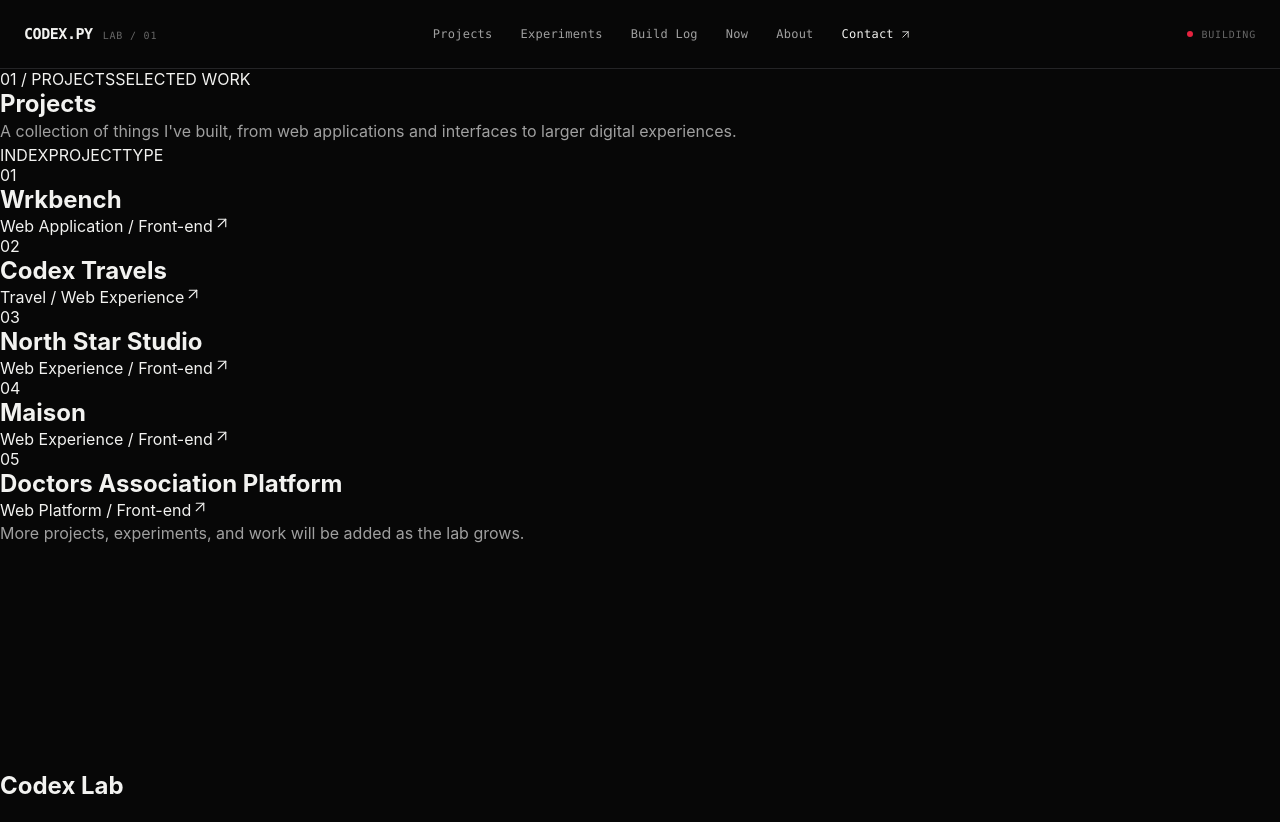
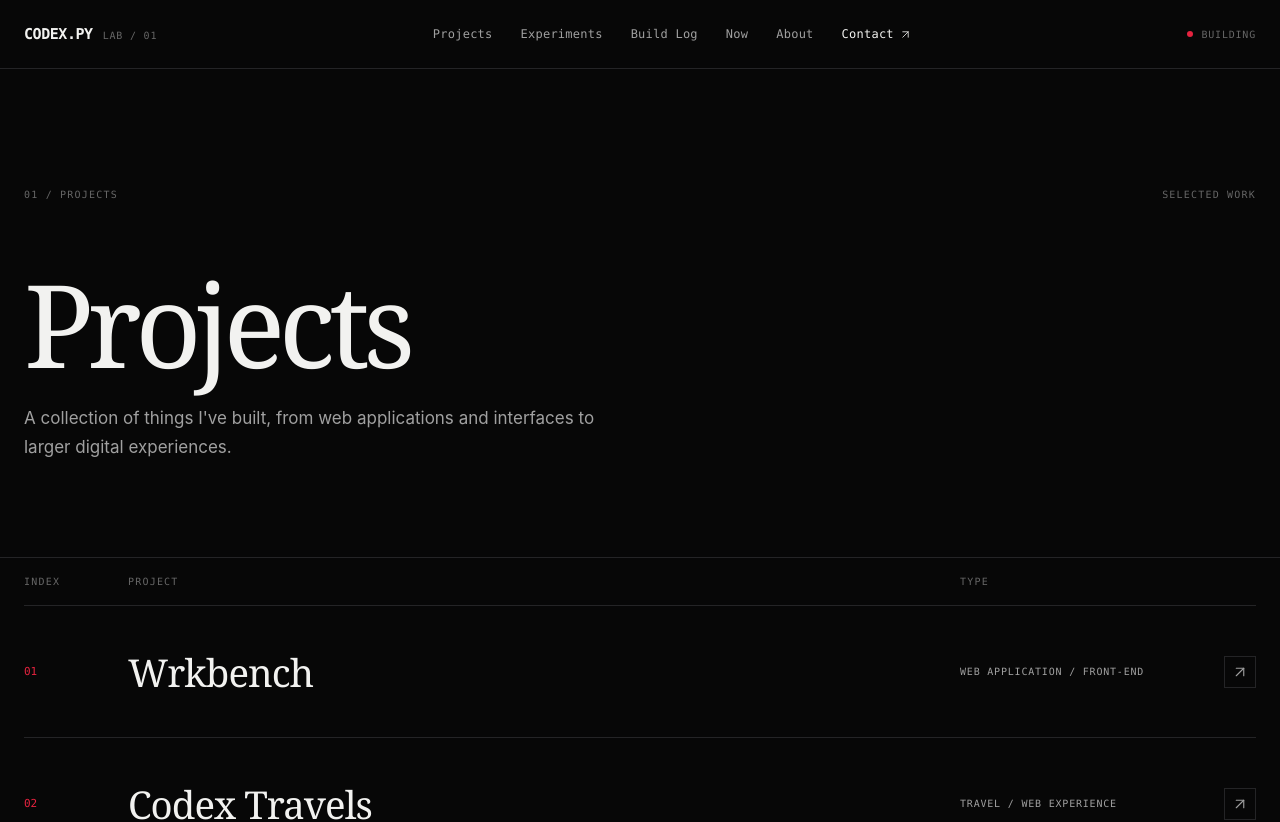
Before and after one commit to codex2py/codexlab, a React (Vite) app: page /projects in a window 1280 px wide. Shown: the top 822 px of the page. Before the commit the page ends 800 px from the top, so only its background shows below. Built offline with nearby package versions, Linux system fonts and the light colour scheme.

Commit message:
styling projects page

```diff
--- a/src/pages/Projects.css
+++ b/src/pages/Projects.css
@@ -0,0 +1,133 @@
+.projects-page {
+    width: 100%;
+    min-height: 100vh;
+    background: var(--color-bg);
+    color: var(--color-text);
+}
+.projects-container {
+    width: min(100% - 48px, var(--container-width));
+    margin: 0 auto;
+}
+
+/* Hero */
+.projects-hero {
+    padding: 120px 0 96px;
+    border-bottom: 1px solid var(--color-border);
+}
+.projects-meta {
+    display: flex;
+    align-items: center;
+    justify-content: space-between;
+    margin-bottom: 72px;
+    color: var(--color-text-muted);
+    font-family: var(--font-mono);
+    font-size: 10px;
+    letter-spacing: 0.12em;
+    text-transform: uppercase;
+}
+.projects-intro {
+    max-width: 900px;
+}
+.projects-intro h1 {
+    margin: 0 0 28px;
+    font-family: Georgia, 'Times New Roman', Times, serif;
+    font-size: clamp(64px, 9vw, 132px);
+    font-weight: 400;
+    line-height: 0.9;
+    letter-spacing: -0.055em;
+}
+.projects-intro p {
+    max-width: 620px;
+    margin: 0;
+    color: var(--color-text-secondary);
+    font-size: 17px;
+    line-height: 1.7;
+}
+
+/* Projects list */
+.projects-list-section {
+    padding: 0 0 112px;
+}
+.projects-list-header {
+    display: grid;
+    grid-template-columns: 80px minmax(0, 1fr) 240px 32px;
+    gap: 24px;
+    padding: 18px 0;
+    border-bottom: 1px solid var(--color-border);
+    color: var(--color-text-muted);
+    font-family: var(--font-mono);
+    font-size: 10px;
+    letter-spacing: 0.12em;
+    text-transform: uppercase;
+}
+.project-item {
+    display: grid;
+    grid-template-columns: 80px minmax(0, 1fr) 240px 32px;
+    gap: 24px;
+    align-items: center;
+    min-height: 132px;
+    border-bottom: 1px solid var(--color-border);
+    transition:
+        padding 220ms ease,
+        background-color 220ms ease;
+}
+.project-item:hover {
+    padding-left: 12px;
+    padding-right: 12px;
+    background: var(--color-surface);
+}
+.project-number {
+    color: var(--color-accent);
+    font-family: var(--font-mono);
+    font-size: 11px;
+}
+.project-title {
+    margin: 0;
+    font-family: Georgia, 'Times New Roman', Times, serif;
+    font-size: clamp(24px, 3vw, 42px);
+    font-weight: 400;
+    line-height: 1.05;
+    letter-spacing: -0.025em;
+}
+.project-type {
+    color: var(--color-text-secondary);
+    font-family: var(--font-mono);
+    font-size: 10px;
+    line-height: 1.5;
+    letter-spacing: 0.08em;
+    text-transform: uppercase;
+}
+.project-arrow {
+    display: flex;
+    align-items: center;
+    justify-content: center;
+    width: 32px;
+    height: 32px;
+    padding: 0;
+    border: 1px solid var(--color-border);
+    background: transparent;
+    color: var(--color-text-secondary);
+    text-decoration: none;
+    cursor: pointer;
+    transition:
+        color 180ms ease,
+        border-color 180ms ease,
+        transform 180ms ease;
+}
+.project-arrow:hover {
+    border-color: var(--color-text);
+    color: var(--color-text);
+    transform: translate(2px, -2px);
+}
+
+/* Footer */
+.projects-footer {
+    padding: 0 0 112px;
+}
+.projects-footer p {
+    max-width: 480px;
+    margin: 0;
+    color: var(--color-text-muted);
+    font-size: 14px;
+    line-height: 1.7;
+}
```
